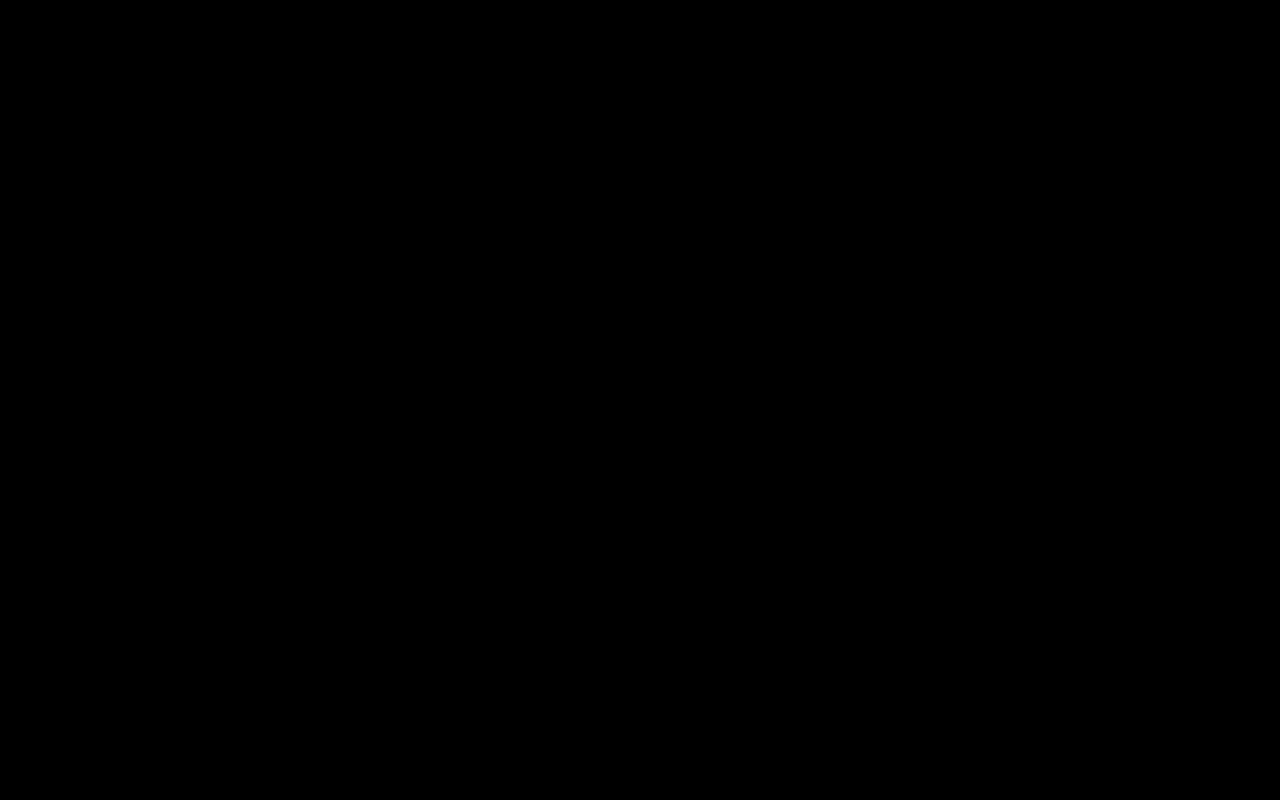
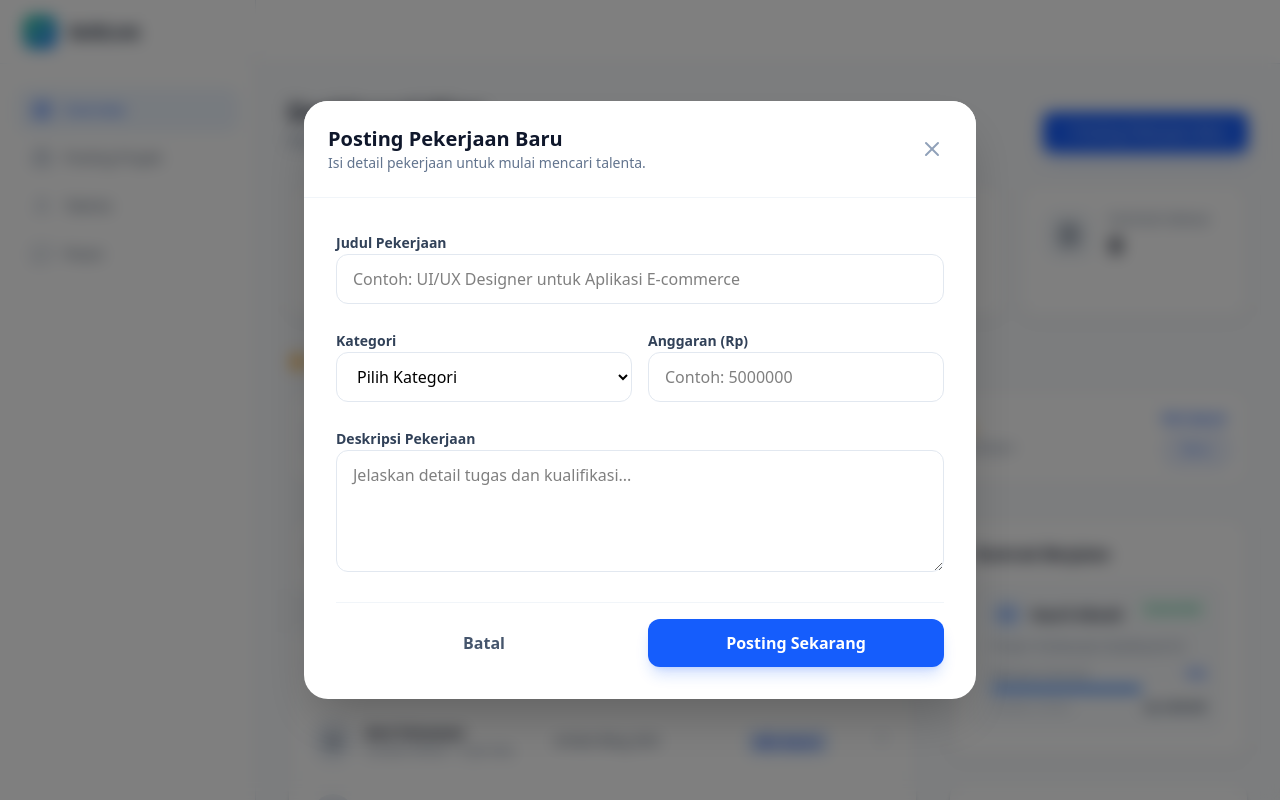
Before and after one commit to KodingMulu/SkillLink, a Next.js app in the folder web/: page /dashboard/client in a window 1280 px wide. Both pictures are taken after a click on the button "+ Posting Pekerjaan Baru". Shown: the top 800 px of the page. Built offline with nearby package versions, Linux system fonts and the light colour scheme.

Commit message:
fix: perbaiki modal posting pekerjaan dan sinkronisasi fitur dashboard

```diff
--- a/web/src/app/dashboard/client/page.tsx
+++ b/web/src/app/dashboard/client/page.tsx
@@ -34,13 +34,11 @@ export default function ClientDashboard() {
     { name: "m.fito", role: "Backend Dev", appliedFor: "API Integration", date: "1 Hari lalu", match: 70 },
   ];
 
-  // DATA: Aktivitas Log
   const activities = [
     { id: 1, text: "Pembayaran Escrow disetujui", time: "10m lalu", type: "payment" },
     { id: 2, text: "Nazril mengunggah file revisi", time: "1j lalu", type: "work" },
   ];
 
-  // DATA: Smart Talent Recommendation
   const recommendations = [
     { id: 1, name: "Budi Raharjo", role: "Fullstack Dev", rate: "Rp 150rb/jam", rating: 4.9, match: 98 },
     { id: 2, name: "Santi Putri", role: "UI Designer", rate: "Rp 120rb/jam", rating: 4.8, match: 92 },
@@ -60,6 +58,7 @@ export default function ClientDashboard() {
 
   return (
     <DashboardLayout role="client">
+      {/* HEADER */}
       <div className="flex justify-between items-end mb-8">
         <div>
             <h1 className="text-2xl font-bold text-slate-900">Dashboard Klien</h1>
@@ -120,7 +119,6 @@ export default function ClientDashboard() {
       </section>
 
       <div className="grid grid-cols-1 lg:grid-cols-3 gap-8">
-
         {/* Left Col: Recent Applicants */}
         <div className="lg:col-span-2 space-y-6">
           <section className="bg-white rounded-2xl border border-slate-200 shadow-sm overflow-hidden">
@@ -147,21 +145,14 @@ export default function ClientDashboard() {
                         <p className="text-xs text-slate-500">{applicant.role} • {applicant.date}</p>
                     </div>
                   </div>
-                  <div className="col-span-4 text-sm text-slate-600 font-medium">
-                    {applicant.appliedFor}
-                  </div>
+                  <div className="col-span-4 text-sm text-slate-600 font-medium">{applicant.appliedFor}</div>
                   <div className="col-span-2">
-                     <span className={`px-2 py-1 rounded-md text-xs font-bold ${
-                         applicant.match > 90 ? 'bg-emerald-100 text-emerald-700' :
-                         applicant.match > 80 ? 'bg-blue-100 text-blue-700' : 'bg-orange-100 text-orange-700'
-                     }`}>
+                     <span className={`px-2 py-1 rounded-md text-xs font-bold ${applicant.match > 90 ? 'bg-emerald-100 text-emerald-700' : 'bg-blue-100 text-blue-700'}`}>
                         {applicant.match}% Match
                      </span>
                   </div>
                   <div className="col-span-1 text-right">
-                    <button className="text-slate-400 hover:text-slate-600">
-                        <ChevronRight className="w-5 h-5" />
-                    </button>
+                    <button className="text-slate-400 hover:text-slate-600"><ChevronRight className="w-5 h-5" /></button>
                   </div>
                 </div>
               ))}
@@ -174,7 +165,6 @@ export default function ClientDashboard() {
           <section className="bg-white rounded-2xl border border-slate-200 shadow-sm p-6">
             <h2 className="font-bold text-slate-900 mb-4">Kontrak Berjalan</h2>
             <div className="space-y-4">
-               {/* Contract Item 1 (With Milestone & Escrow Status) */}
                <div className="p-4 bg-slate-50 rounded-xl border border-slate-100">
                   <div className="flex justify-between items-start mb-2">
                       <div className="flex items-center gap-2">
@@ -196,29 +186,9 @@ export default function ClientDashboard() {
                       <span className="font-bold text-slate-700">Rp 5.000.000</span>
                   </div>
                </div>
-
-               {/* Contract Item 2 */}
-               <div className="p-4 bg-slate-50 rounded-xl border border-slate-100">
-                  <div className="flex justify-between items-start mb-2">
-                      <div className="flex items-center gap-2">
-                          <div className="w-8 h-8 rounded-full bg-purple-100 flex items-center justify-center text-xs font-bold text-purple-600">AD</div>
-                          <span className="text-sm font-semibold text-slate-900">Saipul Bahri</span>
-                      </div>
-                      <button className="text-slate-400"><MoreVertical className="w-4 h-4"/></button>
-                  </div>
-                  <p className="text-xs text-slate-500 mb-3">Project: Logo Rebranding</p>
-                  <div className="w-full bg-white rounded-full h-1.5 mb-1">
-                      <div className="bg-emerald-500 h-1.5 rounded-full w-[30%]"></div>
-                  </div>
-                  <div className="flex justify-between text-[10px] text-slate-400 mt-2">
-                      <span>Deadline: 25 Des</span>
-                      <span className="font-bold text-slate-700">Rp 1.500.000</span>
-                  </div>
-               </div>
             </div>
           </section>
 
-          {/* FITUR: Aktivitas Terbaru (Tetap Ada) */}
           <section className="bg-white rounded-2xl border border-slate-200 shadow-sm p-6">
             <h2 className="font-bold text-slate-900 mb-4 text-sm">Aktivitas Terbaru</h2>
             <div className="space-y-4">
@@ -236,13 +206,54 @@ export default function ClientDashboard() {
             </div>
           </section>
         </div>
-
       </div>
 
-      {/* Modal Posting Pekerjaan Baru */}
+      {/* MODAL: Posting Pekerjaan Baru (DITAMBAHKAN KEMBALI) */}
       {showPostJobModal && (
-        <div className="fixed inset-0 bg-black bg-opacity-50 flex items-center justify-center z-50 p-4">
-           {/* ... isi modal Anda tetap sama ... */}
+        <div className="fixed inset-0 bg-black/50 flex items-center justify-center z-50 p-4 backdrop-blur-sm">
+          <div className="bg-white rounded-3xl w-full max-w-2xl max-h-[90vh] overflow-y-auto shadow-2xl">
+            <div className="p-6 border-b border-slate-100 flex justify-between items-center sticky top-0 bg-white z-10">
+              <div>
+                <h2 className="text-xl font-bold text-slate-900">Posting Pekerjaan Baru</h2>
+                <p className="text-sm text-slate-500">Isi detail pekerjaan untuk mulai mencari talenta.</p>
+              </div>
+              <button onClick={() => setShowPostJobModal(false)} className="p-2 hover:bg-slate-100 rounded-full text-slate-400">
+                <X className="w-6 h-6" />
+              </button>
+            </div>
+
+            <form onSubmit={handleSubmit} className="p-8 space-y-6">
+              <div className="space-y-2">
+                <label className="text-sm font-bold text-slate-700">Judul Pekerjaan</label>
+                <input name="title" onChange={handleInputChange} required className="w-full px-4 py-3 rounded-xl border border-slate-200 focus:ring-2 focus:ring-blue-600 outline-none" placeholder="Contoh: UI/UX Designer untuk Aplikasi E-commerce" />
+              </div>
+
+              <div className="grid grid-cols-2 gap-4">
+                <div className="space-y-2">
+                  <label className="text-sm font-bold text-slate-700">Kategori</label>
+                  <select name="category" onChange={handleInputChange} className="w-full px-4 py-3 rounded-xl border border-slate-200 outline-none">
+                    <option value="">Pilih Kategori</option>
+                    <option value="design">Design & Creative</option>
+                    <option value="development">Development & IT</option>
+                  </select>
+                </div>
+                <div className="space-y-2">
+                  <label className="text-sm font-bold text-slate-700">Anggaran (Rp)</label>
+                  <input name="budget" type="number" onChange={handleInputChange} className="w-full px-4 py-3 rounded-xl border border-slate-200 outline-none" placeholder="Contoh: 5000000" />
+                </div>
+              </div>
+
+              <div className="space-y-2">
+                <label className="text-sm font-bold text-slate-700">Deskripsi Pekerjaan</label>
+                <textarea name="description" rows={4} onChange={handleInputChange} className="w-full px-4 py-3 rounded-xl border border-slate-200 outline-none" placeholder="Jelaskan detail tugas dan kualifikasi..."></textarea>
+              </div>
+
+              <div className="flex gap-4 pt-4 border-t border-slate-100">
+                <button type="button" onClick={() => setShowPostJobModal(false)} className="flex-1 py-3 px-4 rounded-xl font-bold text-slate-600 hover:bg-slate-50 transition-colors">Batal</button>
+                <button type="submit" className="flex-1 py-3 px-4 rounded-xl font-bold text-white bg-blue-600 hover:bg-blue-700 shadow-lg shadow-blue-600/20 transition-all">Posting Sekarang</button>
+              </div>
+            </form>
+          </div>
         </div>
       )}
     </DashboardLayout>
```
